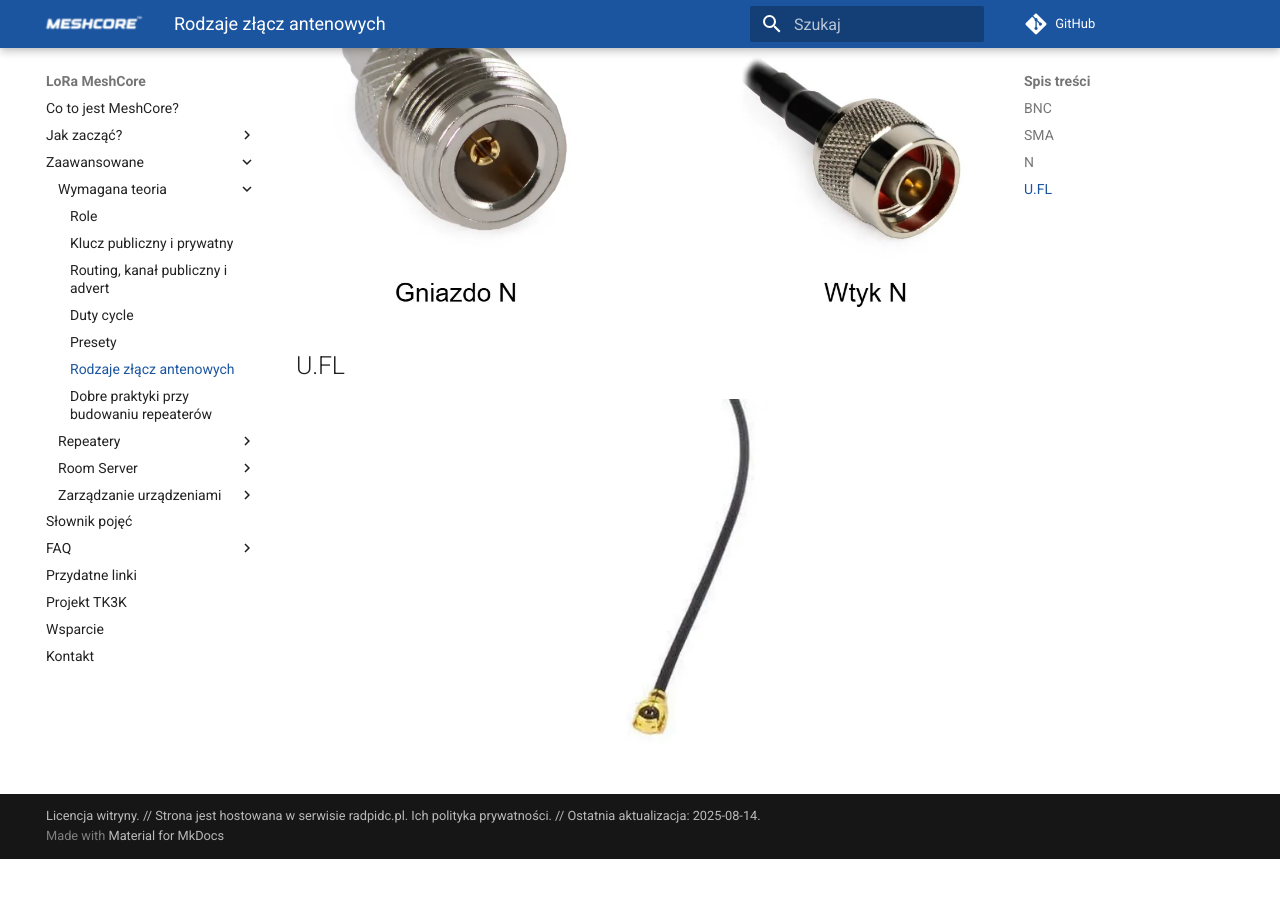
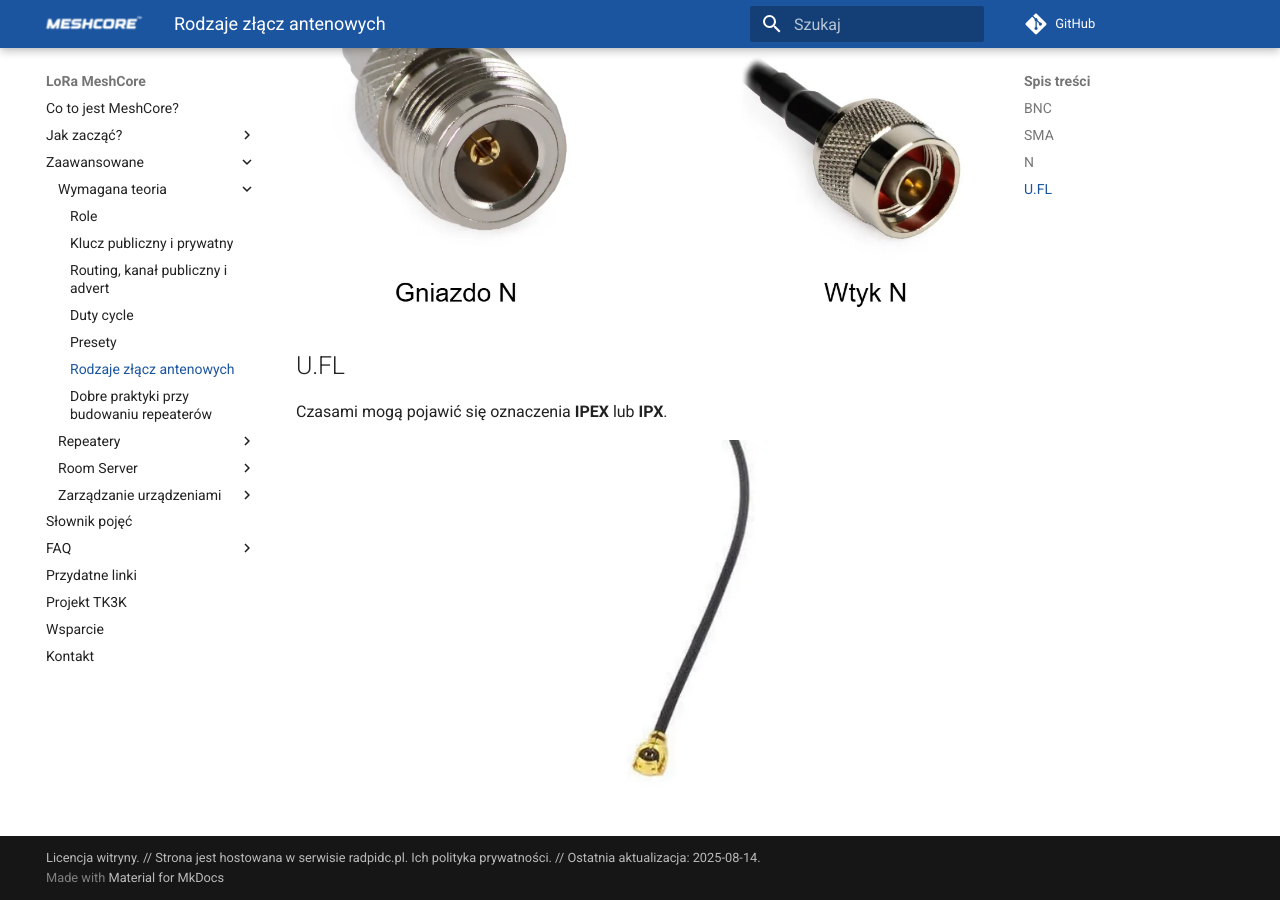
Before and after one commit to deFAT64/meshcore-manual-pl, an MkDocs documentation site: the page built from docs/zaawansowane/rodzajeZlaczAntenowych.md, in a window 1280 px wide and 900 px high, scrolled down 967 px. Built offline with MkDocs 1.6.1 and Material for MkDocs 9.7.7, drawn with Linux system fonts in a browser that asks for light colours; comment, search, counter and statistics services are not loaded; before the commit the page ends 1826 px from its top, so only the background shows below that.

Commit message:
Add ipex/ipx

```diff
--- a/docs/zaawansowane/rodzajeZlaczAntenowych.md
+++ b/docs/zaawansowane/rodzajeZlaczAntenowych.md
@@ -16,6 +16,9 @@
 </figure>
 
 ## U.FL
+
+Czasami mogą pojawić się oznaczenia **IPEX** lub **IPX**.
+
 <figure markdown="span">
     <img src="\zaawansowane\img\rodzajeZlaczDoAnten\UFL\UFL.webp" width="300px">
 </figure>
```
